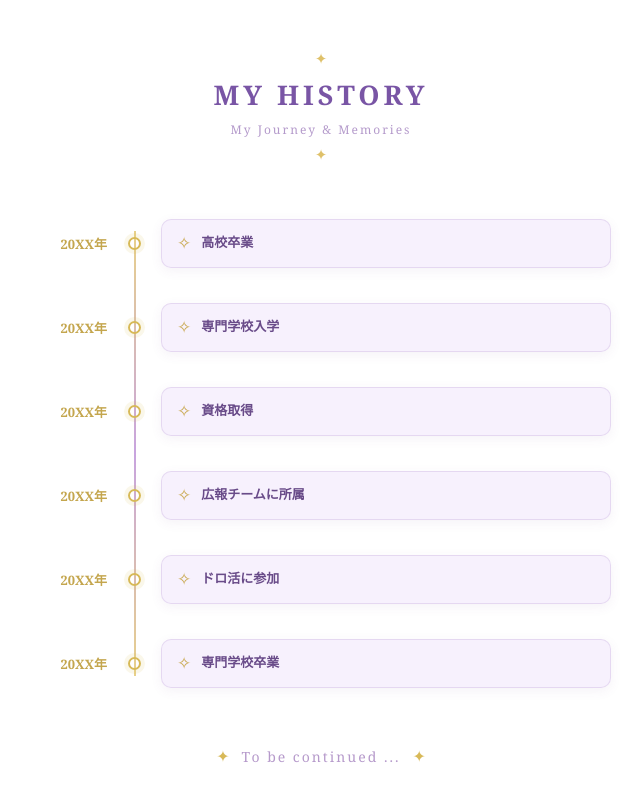
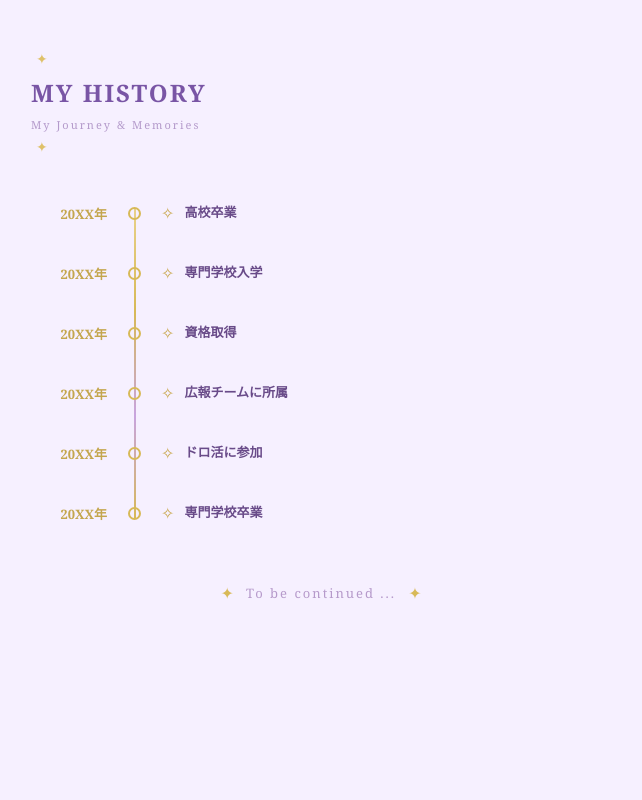
Before and after one commit to 3inlroo/My-History, a plain HTML site: page index.html in a window 1280 px wide. Shown: the whole page, without its empty margins (319-961 px from the left). Drawn offline with Linux system fonts and the light colour scheme.

Commit message:
Update style.css

```diff
--- a/style.css
+++ b/style.css
@@ -11,8 +11,8 @@ body {
   margin: 0;
   padding: 30px 12px;
   font-family: "Noto Sans JP", "Yu Gothic", sans-serif;
-  background: transparent;
-  color: #60447f;
+  background: #F6F0FF;
+  color: #60447F;
 }
 
 .history-section {
@@ -27,31 +27,31 @@ body {
 ========================= */
 
 .history-heading {
-  text-align: center;
-  margin-bottom: 55px;
+  text-align: left;
+  margin-bottom: 40px;
   position: relative;
 }
 
 .history-heading h1 {
   margin: 8px 0;
   font-family: Georgia, serif;
-  font-size: 27px;
-  letter-spacing: 4px;
-  color: #7955a5;
+  font-size: 24px;
+  letter-spacing: 2px;
+  color: #7955A5;
 }
 
 .history-heading p {
-  margin: 8px 0;
+  margin: 6px 0;
   font-family: Georgia, serif;
-  font-size: 12px;
+  font-size: 11px;
   letter-spacing: 2px;
-  color: #b49acb;
+  color: #B49ACB;
 }
 
 .heading-decoration {
-  color: #dfc16a;
-  font-size: 15px;
-  margin: 0 8px;
+  color: #DFC16A;
+  font-size: 14px;
+  margin: 0 5px;
 }
 
 /* =========================
@@ -71,12 +71,15 @@ body {
   top: 12px;
   bottom: 12px;
   width: 2px;
+
   background: linear-gradient(
     to bottom,
-    #e8d18a,
-    #c8a4df,
-    #e8d18a
+    #E8D18A,
+    #D7B957,
+    #C8A4DF,
+    #D7B957
   );
+
   z-index: 0;
 }
 
@@ -89,8 +92,8 @@ body {
   grid-template-columns: 88px 30px minmax(0, 1fr);
   align-items: center;
   position: relative;
-  margin-bottom: 35px;
-  min-height: 45px;
+  margin-bottom: 25px;
+  min-height: 35px;
 }
 
 /* 年号 */
@@ -101,7 +104,7 @@ body {
   font-family: Georgia, serif;
   font-size: 13px;
   font-weight: bold;
-  color: #c4a64e;
+  color: #C4A64E;
   white-space: nowrap;
 }
 
@@ -110,49 +113,48 @@ body {
 .timeline-marker {
   width: 13px;
   height: 13px;
-  border: 2px solid #d7b957;
+  border: 2px solid #D7B957;
   background: transparent;
   border-radius: 50%;
   justify-self: center;
   z-index: 1;
   position: relative;
-
-  box-shadow:
-    0 0 0 4px rgba(215, 185, 87, 0.12);
+  box-shadow: none;
 }
 
-/* 経歴カード */
+/* 経歴 */
 
 .history-content {
   display: flex;
   align-items: center;
   gap: 10px;
   margin-left: 12px;
-  padding: 13px 15px;
-  background: rgba(244, 237, 252, 0.75);
-  border: 1px solid rgba(197, 171, 221, 0.35);
-  border-radius: 10px;
-  box-shadow: 0 3px 12px rgba(111, 76, 145, 0.07);
+  padding: 5px 0;
+
+  background: transparent;
+  border: none;
+  box-shadow: none;
+
   transition: 0.3s ease;
 }
 
 .history-content:hover {
-  transform: translateX(5px);
-  background: rgba(236, 224, 249, 0.95);
-  box-shadow: 0 5px 15px rgba(111, 76, 145, 0.13);
+  transform: translateX(3px);
+  background: transparent;
+  box-shadow: none;
 }
 
 .history-content h2 {
   font-size: 13px;
   font-weight: 600;
-  color: #694b89;
+  color: #694B89;
   margin: 0;
   line-height: 1.6;
 }
 
 .history-icon {
-  color: #c9a84f;
-  font-size: 17px;
+  color: #C9A84F;
+  font-size: 16px;
   flex-shrink: 0;
 }
 
@@ -165,18 +167,18 @@ body {
   justify-content: center;
   align-items: center;
   gap: 12px;
-  margin-top: 45px;
-  color: #b69acb;
+  margin-top: 40px;
+  color: #B69ACB;
 }
 
 .history-footer p {
   font-family: Georgia, serif;
-  font-size: 14px;
+  font-size: 13px;
   letter-spacing: 2px;
 }
 
 .history-footer span {
-  color: #d8b958;
+  color: #D8B958;
 }
 
 /* =========================
@@ -185,7 +187,7 @@ body {
 
 html.js .history-item {
   opacity: 0;
-  transform: translateY(45px);
+  transform: translateY(35px);
 
   transition:
     opacity 1s ease,
@@ -208,7 +210,7 @@ html.js .history-item.is-visible {
   }
 
   .history-heading h1 {
-    font-size: 23px;
+    font-size: 22px;
   }
 
   .timeline::before {
@@ -217,7 +219,7 @@ html.js .history-item.is-visible {
 
   .history-item {
     grid-template-columns: 69px 29px minmax(0, 1fr);
-    margin-bottom: 28px;
+    margin-bottom: 23px;
   }
 
   .history-date {
@@ -225,9 +227,14 @@ html.js .history-item.is-visible {
     padding-right: 8px;
   }
 
+  .history-marker {
+    width: 13px;
+    height: 13px;
+  }
+
   .history-content {
     margin-left: 8px;
-    padding: 11px 9px;
+    padding: 5px 0;
     gap: 7px;
   }
 
@@ -236,7 +243,9 @@ html.js .history-item.is-visible {
   }
 }
 
-/* 動きを控えたい場合 */
+/* =========================
+   動きを控えたい場合
+========================= */
 
 @media (prefers-reduced-motion: reduce) {
 
```
